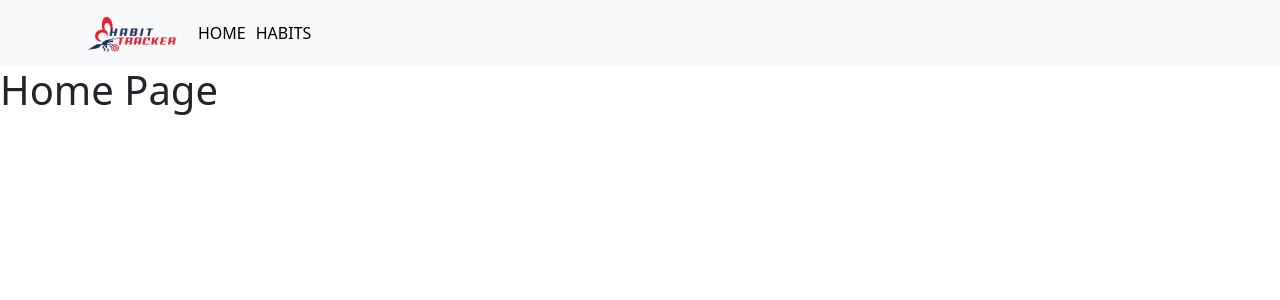
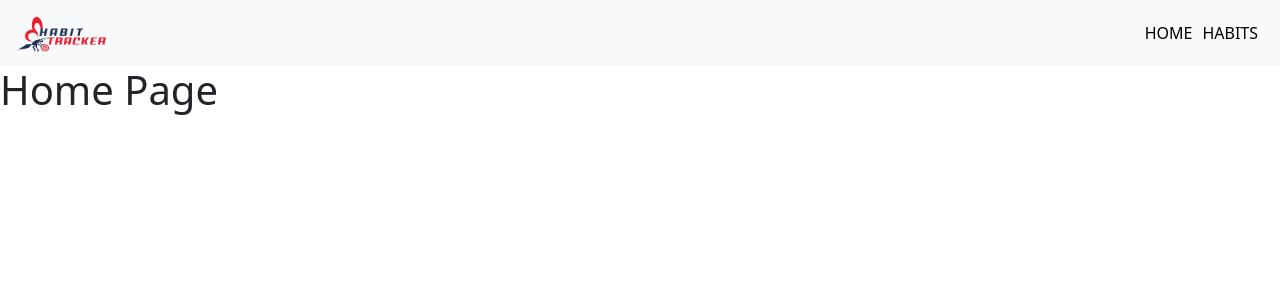
Before and after one commit to Devil-Rick/Habit-Tracker-App, a React (Create React App) app: page / in a window 1280 px wide. Shown: the top 300 px of the page. Built offline with nearby package versions, Linux system fonts and the light colour scheme.

Commit message:
navbar and routes component

```diff
--- a/src/Components/Navbar/nav.jsx
+++ b/src/Components/Navbar/nav.jsx
@@ -5,8 +5,8 @@ import { Link, Outlet } from 'react-router-dom'
 export const NavComp = () => {
     return (
         <>
-            <Navbar className="bg-body-tertiary">
-                <Container>
+            <Navbar expand='lg' className="bg-body-tertiary">
+                <Container fluid>
                     <Navbar.Brand href="#home">
                         <img src={require('../../Assets/images/logo.png')}
                             width='100px'
@@ -15,9 +15,9 @@ export const NavComp = () => {
                         />
                     </Navbar.Brand>
                     <Navbar.Toggle />
-                    <Navbar.Collapse className="justify-content-end">
+                    <Navbar.Collapse className="justify-content-end" id="navbarScroll">
                         <Nav
-                            className="me-auto my-2 my-lg-0"
+                            className="my-2 my-lg-0"
                             style={{ maxHeight: '100px' }}
                             navbarScroll
                         >
```
